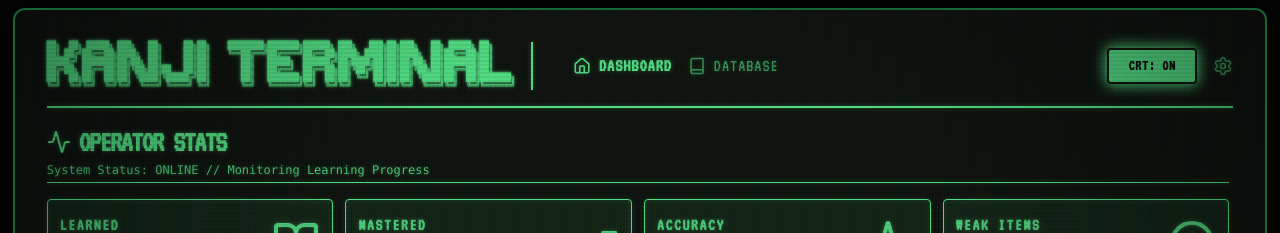
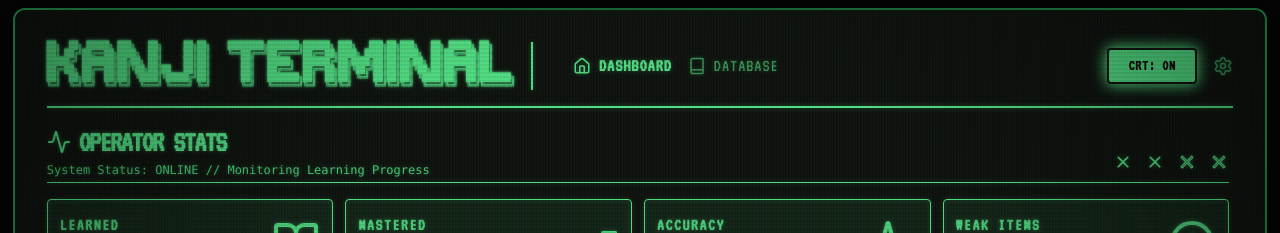
Before and after one commit to Emmjeyyyy/kanji-terminal, a React (Vite) app: page / in a window 1280 px wide. Shown: the top 233 px of the page. Built offline with nearby package versions, Linux system fonts and the light colour scheme.

Commit message:
feat(dashboard): Add custom close icon component
Introduces a reusable SVG component for rendering a custom 'X' icon. This component will be used to replace the default icon for closing elements or actions within the dashboard.

```diff
--- a/components/Dashboard.tsx
+++ b/components/Dashboard.tsx
@@ -24,6 +24,26 @@ const StatCard = ({ title, value, icon: Icon, color, themeColor }: any) => (
     <Icon className={`w-10 h-10 md:w-12 md:h-12 opacity-90 ${color}`} />
   </motion.div>
 );
+
+const PrintStreamX = ({ filled = true, className = "" }: { filled?: boolean, className?: string }) => {
+  // Path for a thick X shape
+  const d = "M19 6.41L17.59 5 12 10.59 6.41 5 5 6.41 10.59 12 5 17.59 6.41 19 12 13.41 17.59 19 19 17.59 13.41 12L19 6.41Z";
+
+  return (
+    <svg
+      viewBox="0 0 24 24"
+      className={className}
+      style={{ overflow: 'visible' }}
+    >
+      <path
+        d={d}
+        fill={filled ? "currentColor" : "none"}
+        stroke={filled ? "none" : "currentColor"}
+        strokeWidth={filled ? "0" : "1.5"}
+      />
+    </svg>
+  );
+};
 
 export const Dashboard: React.FC<DashboardProps> = ({ state, onResolve }) => {
   const totalKanji = kanjiList.length;
@@ -81,12 +101,20 @@ export const Dashboard: React.FC<DashboardProps> = ({ state, onResolve }) => {
 
   return (
     <div className="space-y-2 md:space-y-3 pb-1 overflow-y-auto h-full pr-1 custom-scrollbar flex flex-col">
-      <header className="border-b pb-1 mb-1 shrink-0" style={{ borderColor: themeColor }}>
-        <h1 className="text-xl md:text-3xl font-bold uppercase tracking-tighter flex items-center gap-2">
-          <Activity className="w-5 h-5 md:w-6 md:h-6" />
-          Operator Stats
-        </h1>
-        <p className="text-[10px] md:text-xs opacity-90 font-mono mt-0.5">System Status: ONLINE // Monitoring Learning Progress</p>
+      <header className="border-b pb-1 mb-1 shrink-0 flex justify-between items-end" style={{ borderColor: themeColor }}>
+        <div>
+            <h1 className="text-xl md:text-3xl font-bold uppercase tracking-tighter flex items-center gap-2">
+            <Activity className="w-5 h-5 md:w-6 md:h-6" />
+            Operator Stats
+            </h1>
+            <p className="text-[10px] md:text-xs opacity-90 font-mono mt-0.5">System Status: ONLINE // Monitoring Learning Progress</p>
+        </div>
+        <div className="flex gap-2 md:gap-3 mb-1.5 opacity-100">
+             <PrintStreamX filled={true} className="w-4 h-4 md:w-5 md:h-5" />
+             <PrintStreamX filled={true} className="w-4 h-4 md:w-5 md:h-5" />
+             <PrintStreamX filled={false} className="w-4 h-4 md:w-5 md:h-5" />
+             <PrintStreamX filled={false} className="w-4 h-4 md:w-5 md:h-5" />
+        </div>
       </header>
 
       <div className="grid grid-cols-2 lg:grid-cols-4 gap-2 md:gap-3 shrink-0">
```
